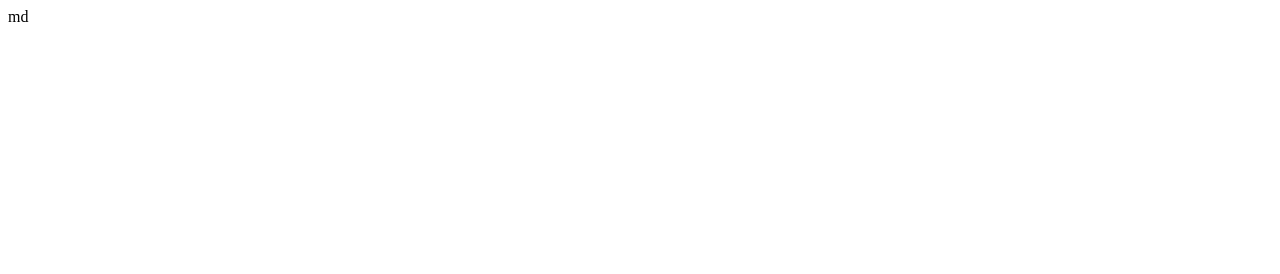
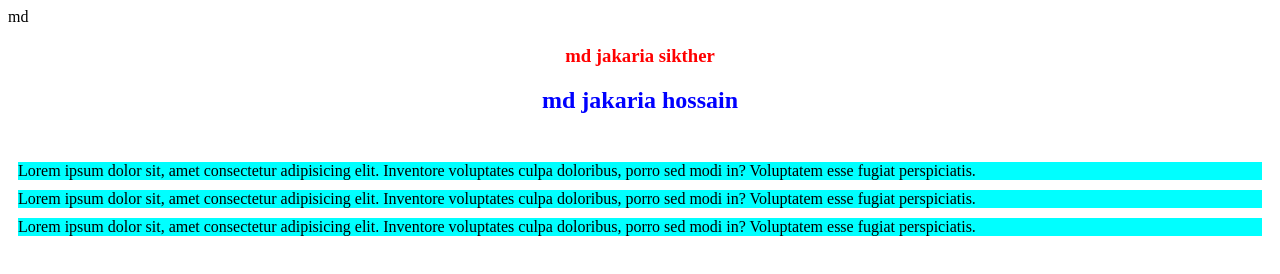
Before and after one commit to Mdjakariahossain1/md-jakaria-hossain, a plain HTML site: page md.html in a window 1280 px wide. Drawn offline with Linux system fonts and the light colour scheme.

Commit message:
mdjakariahossain1

```diff
--- a/md.html
+++ b/md.html
@@ -4,9 +4,16 @@
     <meta charset="UTF-8">
     <meta name="viewport" content="width=device-width, initial-scale=1.0">
     <title>md</title>
+    <link rel="stylesheet" href="style.css">
 </head>
 <body>
     <a>md</a>
+    <h3>md jakaria sikther </h3>
+    <h2>md jakaria hossain</h2>
+     <br>
+     <p>Lorem ipsum dolor sit, amet consectetur adipisicing elit. Inventore voluptates culpa doloribus, porro sed modi in? Voluptatem esse fugiat perspiciatis.</p>
+     <p>Lorem ipsum dolor sit, amet consectetur adipisicing elit. Inventore voluptates culpa doloribus, porro sed modi in? Voluptatem esse fugiat perspiciatis.</p>
+     <p>Lorem ipsum dolor sit, amet consectetur adipisicing elit. Inventore voluptates culpa doloribus, porro sed modi in? Voluptatem esse fugiat perspiciatis.</p>
 
 </body>
 </html>
--- /dev/null
+++ b/style.css
@@ -0,0 +1,12 @@
+p{
+    background-color: aqua;
+    margin: 10px;
+}
+h3{
+   text-align: center;
+   color:red;
+}
+h2{
+    text-align: center;
+    color: blue;
+}
```
